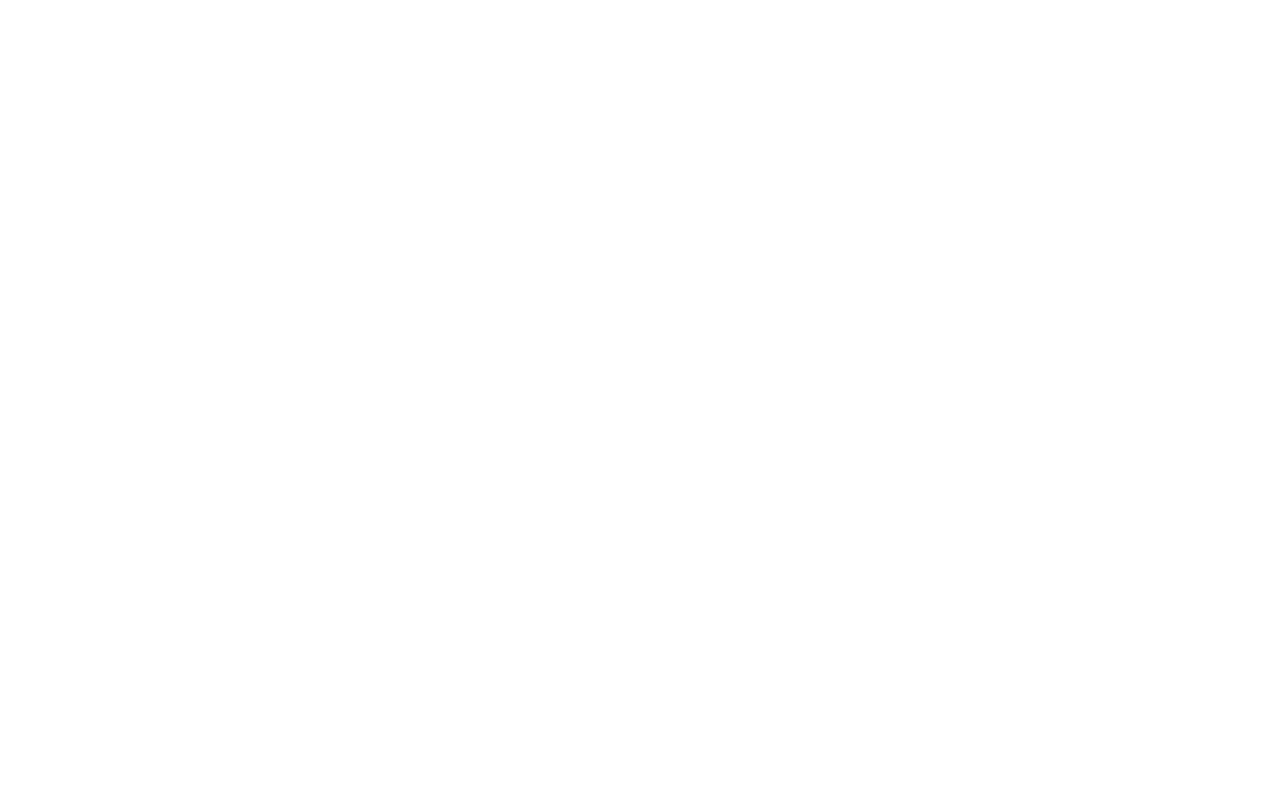
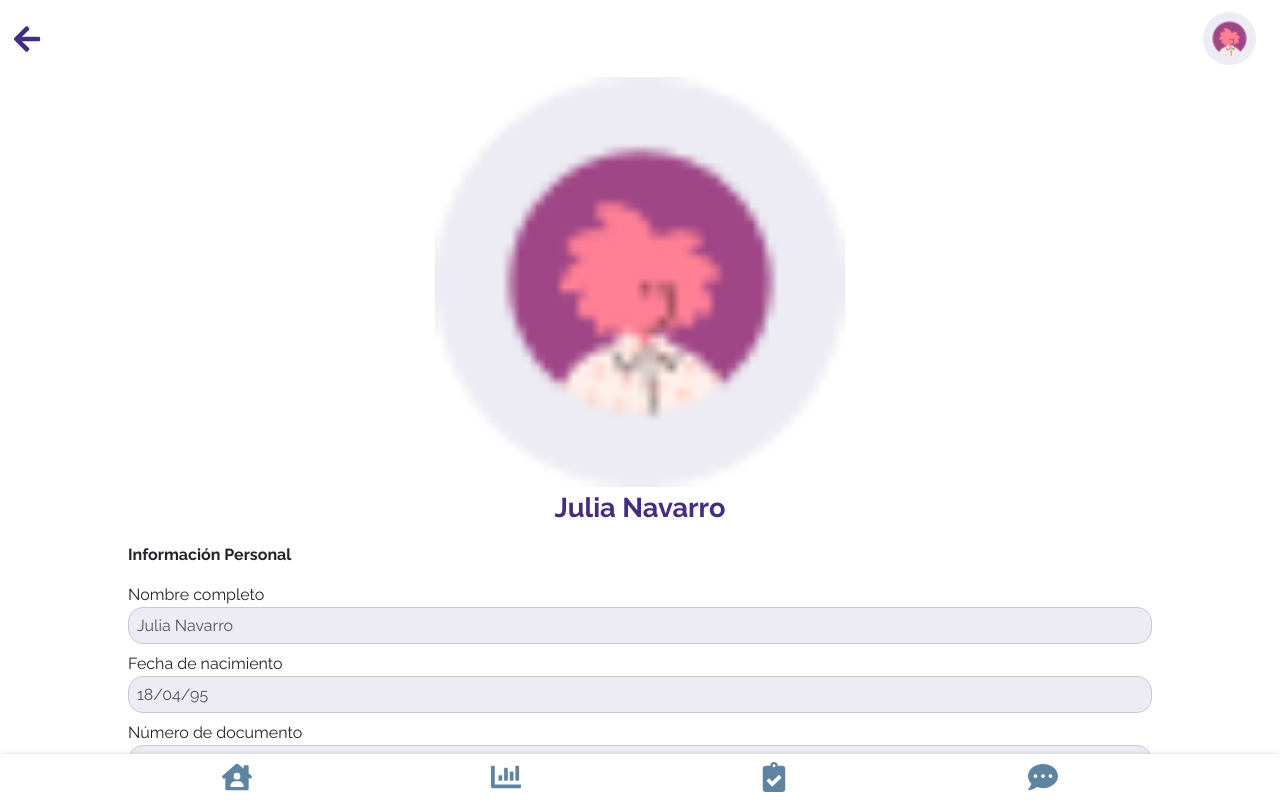
Before and after one commit to No-Country-simulation/c20-59-t-java-react, a React (Vite) app in the folder c20-59-t-java-react/: page /perfil in a window 1280 px wide. Before the commit this address had no page. Built offline with nearby package versions, Linux system fonts and the light colour scheme.

Commit message:
profile & home unificado

```diff
--- a/c20-59-t-java-react/src/Pages/MedicalHistory/MedicalHistory.jsx
+++ b/c20-59-t-java-react/src/Pages/MedicalHistory/MedicalHistory.jsx
@@ -29,7 +29,7 @@ const MedicalHistory = () => {
             <MedicalHistoryDate/>
         </div>
         <NavLink to='/consulta/:pacienteId'>
-          <img src={addDate} alt="Add Date Button" className='HomeBtnPosition fixed-bottom-right'/>
+          <img src={addDate} alt="Add Date Button" className='fixed-bottom-right'/>
         </NavLink>
       </div>
       <BottomNavbar className='position-fixed bottom-0 w-100'/>
--- /dev/null
+++ b/c20-59-t-java-react/src/Pages/Profile/Profile.jsx
@@ -0,0 +1,29 @@
+import React from 'react'
+import BottomNavbar from '../shared/BottomNavbar/BottomNavbar'
+import Header from '../shared/header/Header'
+import profileImg from '../../assets/img/profileImg.png'
+import './ProfileStyle.css'
+
+
+const Profile = () => {
+  return (
+    <div className="vh-100 d-flex flex-column position-relative">
+      <Header/>
+      <div className="flex-grow-1 overflow-auto profileContent">
+        <div className='d-flex justify-content-center align-items-center flex-column'>
+            <img className='profileImg' src={profileImg} alt="Profile picture" />
+            <p className='profileName'>Julia Navarro</p>
+        </div>
+        <p><b>Información Personal</b></p>
+
+        <label htmlFor="">Nombre completo</label><input className='personalInfo' type="text" name="" id="" value='Julia Navarro' disabled/>
+        <label htmlFor="">Fecha de nacimiento</label><input className='personalInfo' type="text" name="" id="" value='18/04/95' disabled/>
+        <label htmlFor="">Número de documento</label><input className='personalInfo' type="text" name="" id="" value='40.423.423' disabled/>
+        <label htmlFor="">Número de teléfono</label><input className='personalInfo' type="text" name="" id="" value='+54 9 11 4242 4242' disabled/>
+      </div>
+      <BottomNavbar className='position-fixed bottom-0 w-100'/>
+    </div>
+  )
+}
+
+export default Profile
--- /dev/null
+++ b/c20-59-t-java-react/src/Pages/Profile/ProfileStyle.css
@@ -0,0 +1,22 @@
+.profileContent{
+    padding: 0 10%;
+}
+.profileImg{
+    width: 40%;
+}
+
+.profileName{
+    font-size: var(--font-size-headline-1);
+    font-weight: var(--font-weight-bold);
+    color: var(--main-color-purple);
+}
+
+.personalInfo{
+    background-color: #EDECF4;
+    border: 1px solid #c9c7d2;
+    border-radius: 15px;
+    padding: 0.5em;
+    width: 100%;
+    line-height: normal;
+    margin-bottom: 0.5em;
+}
--- a/c20-59-t-java-react/src/Pages/shared/header/Header.jsx
+++ b/c20-59-t-java-react/src/Pages/shared/header/Header.jsx
@@ -84,9 +84,9 @@ const Header = () => {
               </Offcanvas.Header>
               <Offcanvas.Body>
                 <Nav className="text-center mt-5 gap-2">
-                  <Nav.Link href="#action1" className="fs-4">Mi perfil</Nav.Link>
-                  <Nav.Link href="#action2" className="fs-4">Configuracion</Nav.Link>
-                  <Nav.Link href="#action2" className="fs-4">Cerrar sesión</Nav.Link>
+                  <Nav.Link href="/perfil" className="fs-4">Mi perfil</Nav.Link>
+                  <Nav.Link href="/configuracion" className="fs-4">Configuracion</Nav.Link>
+                  <Nav.Link href="/logout" className="fs-4">Cerrar sesión</Nav.Link>
                 </Nav>
               </Offcanvas.Body>
             </Navbar.Offcanvas>
@@ -94,7 +94,6 @@ const Header = () => {
         </Navbar>
       ))}
     </>
-
   )
 }
 
--- a/c20-59-t-java-react/src/componentes/AgendarCon/AgendarCon.jsx
+++ b/c20-59-t-java-react/src/componentes/AgendarCon/AgendarCon.jsx
@@ -6,6 +6,8 @@ import './AgendarConStyles.css';
 import addDate from '../../assets/icons/AddDate.png'
 import useFetchAppointments from '../../hooks/useFetchAppointments';
 import Appointment from '../Appointment/Appointment';
+import homeImg from '../../assets/img/Illustration.png';
+import HomeBtnLines from '../../assets/icons/HomeBtnLines.png'
 
 const AgendarCon = () => {
   const {appointments, loading, error} = useFetchAppointments();
@@ -20,11 +22,25 @@ const AgendarCon = () => {
     <div className="vh-100 d-flex flex-column position-relative">
       <Header/>
         <div className="p-3 ms-1 flex-grow-1 overflow-auto">
+          {error ? (
+            <p>Error al cargar las citas: {error}</p>
+            ) : (
+              <>
+                {!loading && appointments.length === 0 ? (
+                  <div className="text-center">
+                    <img src={homeImg} alt="No tienes ninguna cita" className=''/>
+                    <p className='noDatesText1 mb-0'>No Tienes Ninguna Cita</p>
+                    <p className='noDatesText2'>Haga click en el botón para agregar cita</p>
+                    <img src={HomeBtnLines} alt="Flecha señalando boton de agregar consulta" className='HomeBtnLines'/>
+                    <NavLink to='/consulta/:pacienteId'>
+                      <img src={addDate} alt="Boton para agregar consulta" className='HomeBtnPosition'/>
+                    </NavLink>
+                  </div>
+                ) : (
+                  <>
                     <p className='header position-sticky top-0 bg-white z-index-1'>Proximas citas</p>
                     <div className='flex-grow-1 overflow-auto'>
                       {loading && <p>Cargando citas...</p>}
-           {error && <p>Error al cargar las citas: {error}</p>}
-           {!loading && !error && appointments.length === 0 && <p>No hay citas agendadas.</p>}
                       {!loading && !error && appointments.map((appointment) => (
                         <Appointment
                           key={appointment.id}
@@ -36,8 +52,12 @@ const AgendarCon = () => {
                       ))}
                     </div>
                     <NavLink to='/consulta/:pacienteId'>
-          <img src={addDate} alt="Add Date Button" className='HomeBtnPosition  fixed-bottom-right'/>
+                      <img src={addDate} alt="Add Date Button" className='fixed-bottom-right'/>
                     </NavLink>
+                  </>
+                )}
+              </>
+            )}
         </div>
       <BottomNavbar className='position-fixed bottom-0 w-100'/>
 
--- a/c20-59-t-java-react/src/componentes/AgendarCon/AgendarConStyles.css
+++ b/c20-59-t-java-react/src/componentes/AgendarCon/AgendarConStyles.css
@@ -1,19 +1,23 @@
 .fixed-bottom-right {
   position: absolute;
-  bottom: 45px;
-  right: 210px;
+  bottom: 60px;
+  right: 20px;
   z-index: 10;
-  width: 50px;
+  width: 60px;
 }
 
 .HomeBtnLines{
-  margin-left: 120px;
-  margin-top: -10px;
+  position: absolute;
+  /* margin-left: 90px;
+  margin-top: -10px; */
+  top: 440px;
+  left: 75px;
   height: 140px;
 }
 .HomeBtnPosition{
-  margin-top: -90px;
-  margin-right: -189px;
+  position: absolute;
+  top: 598px;
+  left: 251px;
   width: 60px;
 }
 
--- a/c20-59-t-java-react/src/routes/AppRoutes.jsx
+++ b/c20-59-t-java-react/src/routes/AppRoutes.jsx
@@ -8,6 +8,7 @@ import SignIn from '../Pages/SignIn/SignIn';
 import HomeSinCita from '../Pages/Home/HomeSinCita';
 import Home from '../Pages/Home/Home';
 import CitaSimple from '../Pages/CitaSimple/CitaSimple';
+import Profile from '../Pages/Profile/Profile';
 
 
 const AppRoutes = () => {
@@ -22,6 +23,7 @@ const AppRoutes = () => {
         <Route path='/consulta/:idPaciente' element={<CitaSimple />} />
         <Route path='/history' element={<MedicalHistory />} />
         <Route path='/confirmacion' element={<Confirmacion />} />
+        <Route path='/perfil' element={<Profile />} />
       </Routes>
       {/* <BottomNavbar/> */}
     </>
```
Lines whose indentation alone changed are shown as unchanged.
